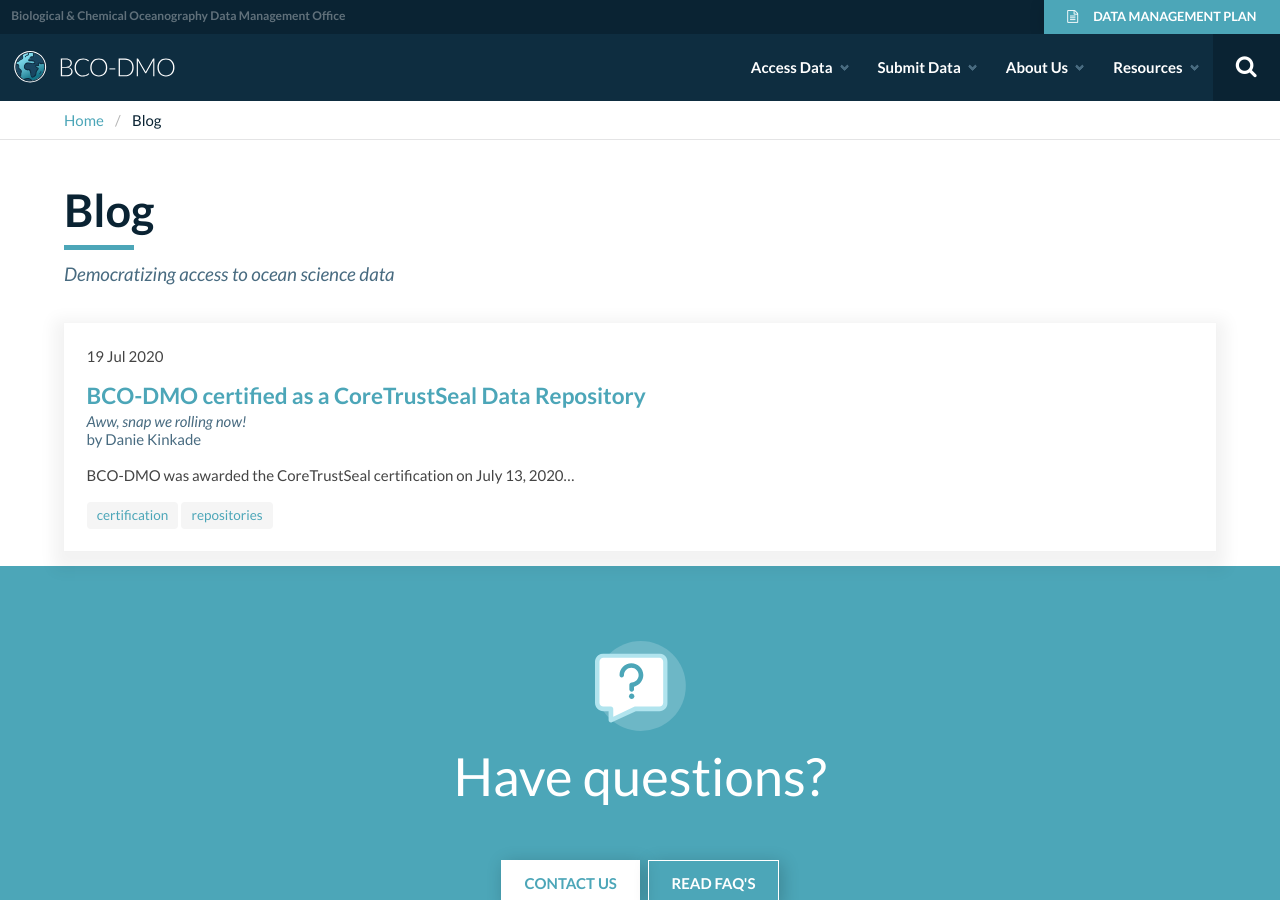
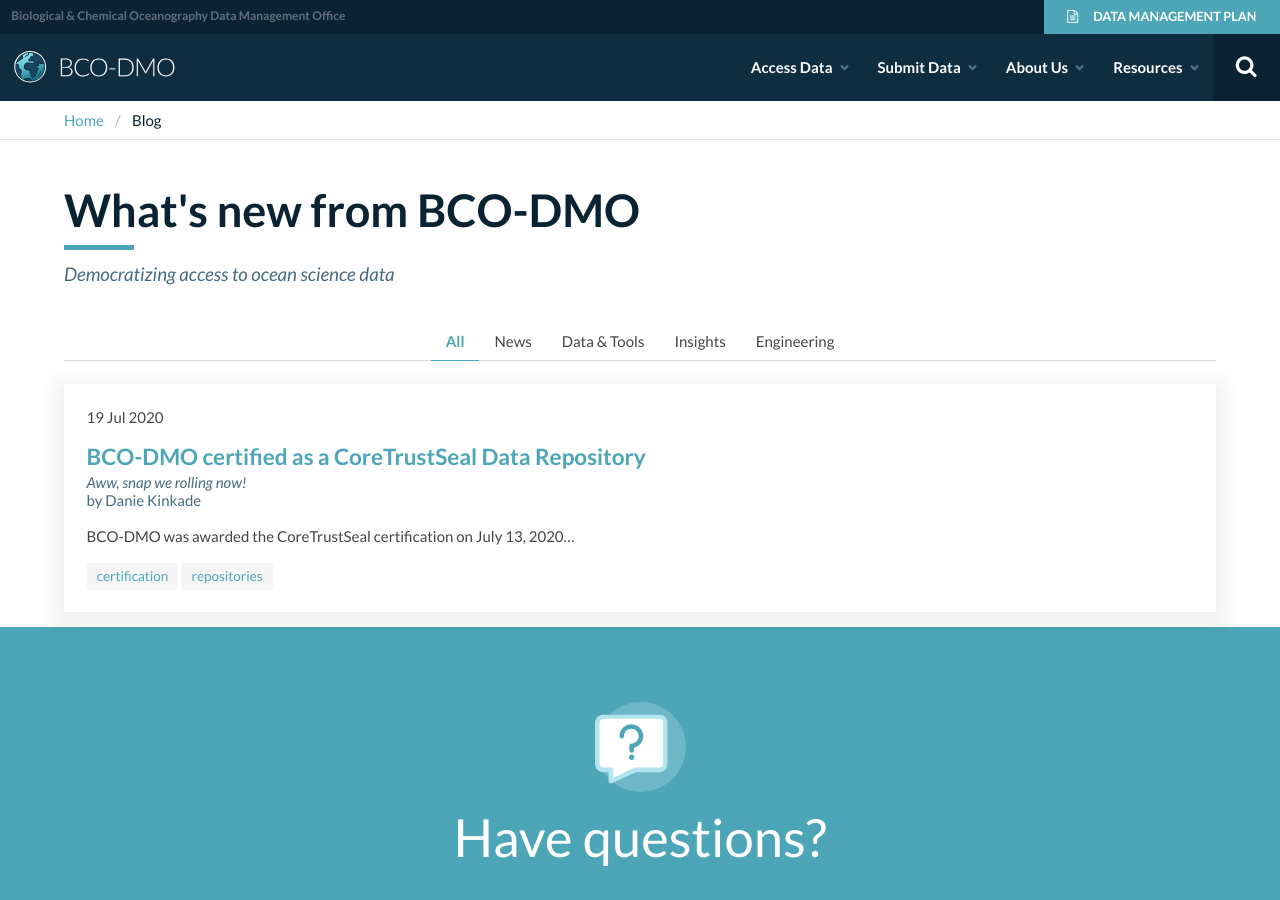
Before and after one commit to BCODMO/blog.bco-dmo.org, a Jekyll site: the page built from index.html, in a window 1280 px wide and 900 px high. Built offline with Jekyll 4.4.1, drawn with Linux system fonts in a browser that asks for light colours.

Commit message:
Update index.html

```diff
--- a/index.html
+++ b/index.html
@@ -1,7 +1,7 @@
 ---
 layout: default
 type: Blog
-title: "Blog"
+title: "What's new from BCO-DMO"
 subtitle: "Democratizing access to ocean science data"
 description: "Keeping you up to date with the latest happenings at the Biological and Chemical Oceanography Data Management Office (BCO-DMO)"
 author: bcodmo
@@ -12,6 +12,15 @@
 <h5 class="subtitle is-italic padding-bot-1">{{ page.subtitle }}</h5>
 {% endif %}
 {% if site.posts %}
+  <div class="tabs is-centered">
+    <ul>
+      <li class="is-active"><a>All</a></li>
+      <li><a>News</a></li>
+      <li><a>Data & Tools</a></li>
+      <li><a>Insights</a></li>
+      <li><a>Engineering</a></li>
+    </ul>
+  </div>
   {% for post in site.posts %}
     {% assign author = site.data.authors[post.author] %}
     {% if post.description %}
```
